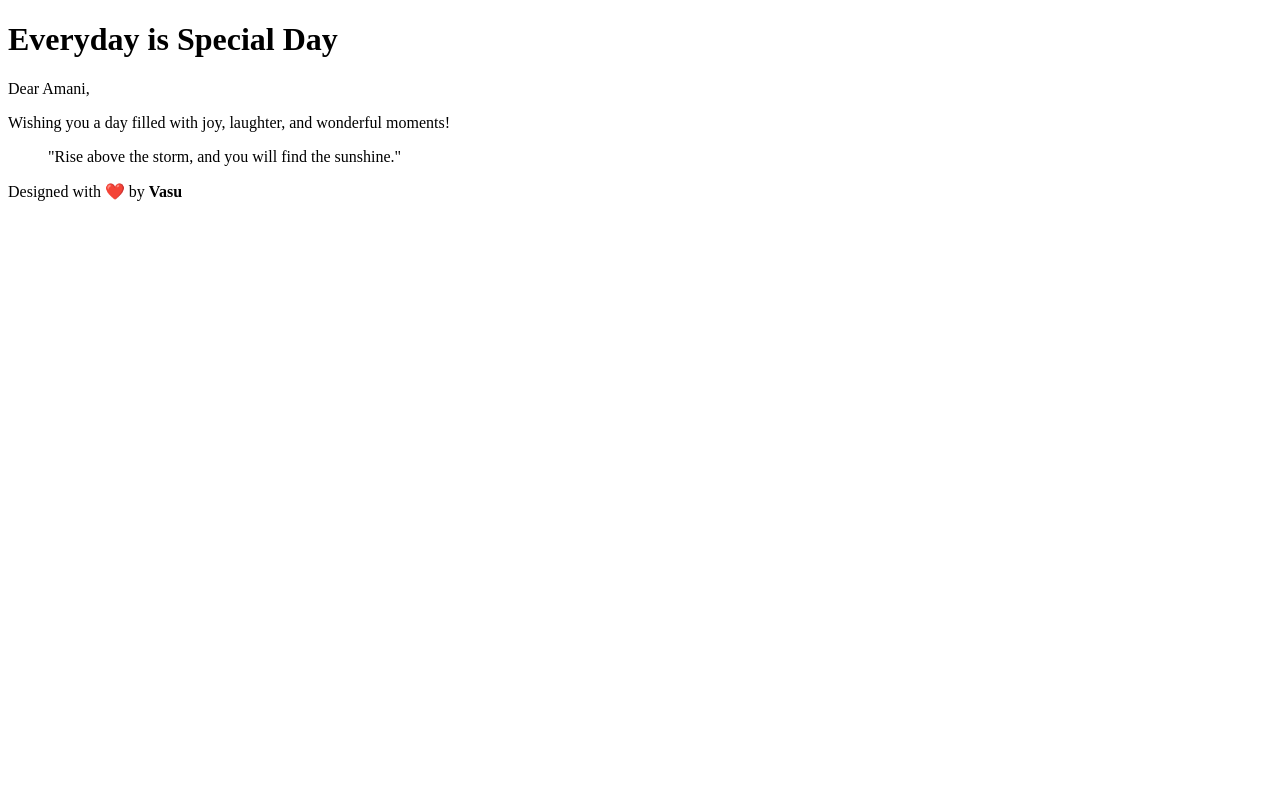
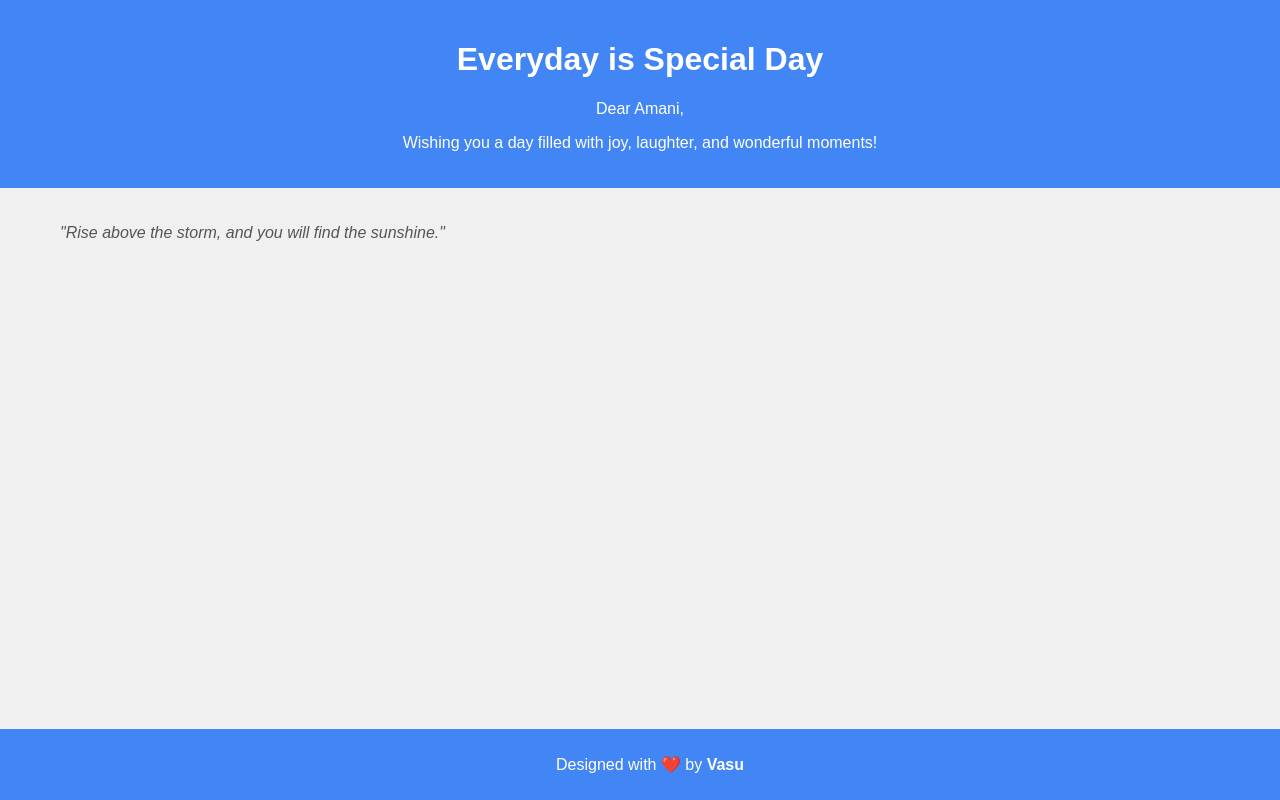
Before and after one commit to Srinivaskoruprolu007/Greeting, a plain HTML site: page index.html in a window 1280 px wide. Drawn offline with nearby package versions, Linux system fonts and the light colour scheme.

Commit message:
initial css filed added

```diff
--- a/index.html
+++ b/index.html
@@ -4,6 +4,7 @@
     <meta charset="UTF-8" />
     <meta name="viewport" content="width=device-width, initial-scale=1.0" />
     <title>Greeting</title>
+    <link rel="stylesheet" href="style.css" />
   </head>
   <body>
     <header>
@@ -13,6 +14,9 @@
     </header>
 
     <section class="gallery">
+      <!-- Photo Galley goes here. -->
+    </section>
+    <section class="message">
       <blockquote>
         "Rise above the storm, and you will find the sunshine."
       </blockquote>
--- /dev/null
+++ b/style.css
@@ -0,0 +1,48 @@
+body{
+    font-family: 'Arial', sans-serif;
+    margin: 0;
+    padding: 0;
+    background-color: #f0f0f0;
+    color: #333;
+}
+
+header{
+    text-align: center;
+    padding: 20px;
+    background-color: #4285f4;
+    color: #fff;
+}
+.gallery{
+    /* Adding styles for the photo gallery section */
+}
+
+.message{
+    padding: 20px;
+}
+
+blockquote{
+    font-style: italic;
+    color: #555;
+}
+
+.music{
+    /* Add styling for music section */
+}
+
+.card{
+    /* Add styling for card section */
+}
+
+.animations{
+    /* Add stylings for animations */
+}
+
+footer{
+    text-align: center;
+    padding: 10px;
+    background-color: #4285f4;
+    color: #fff;
+    position: fixed;
+    width: 100%;
+    bottom: 0;
+}
```
